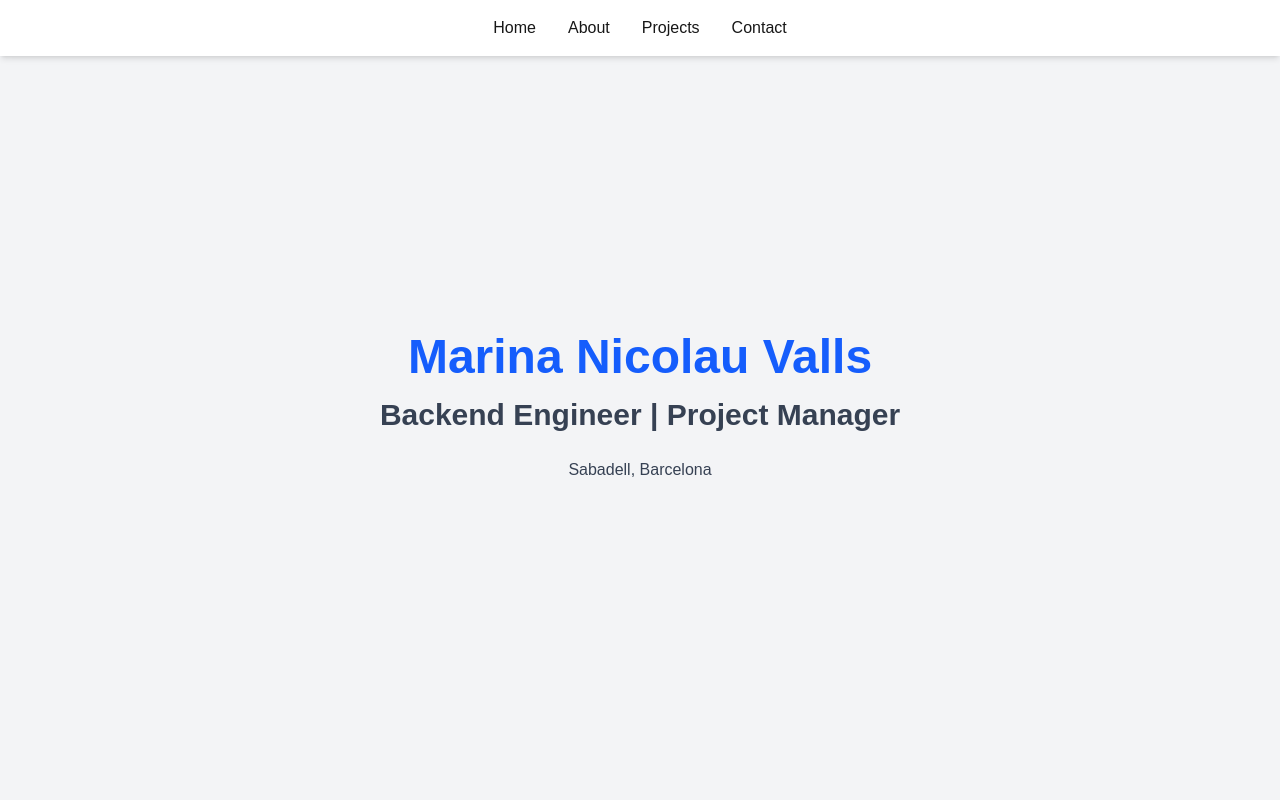
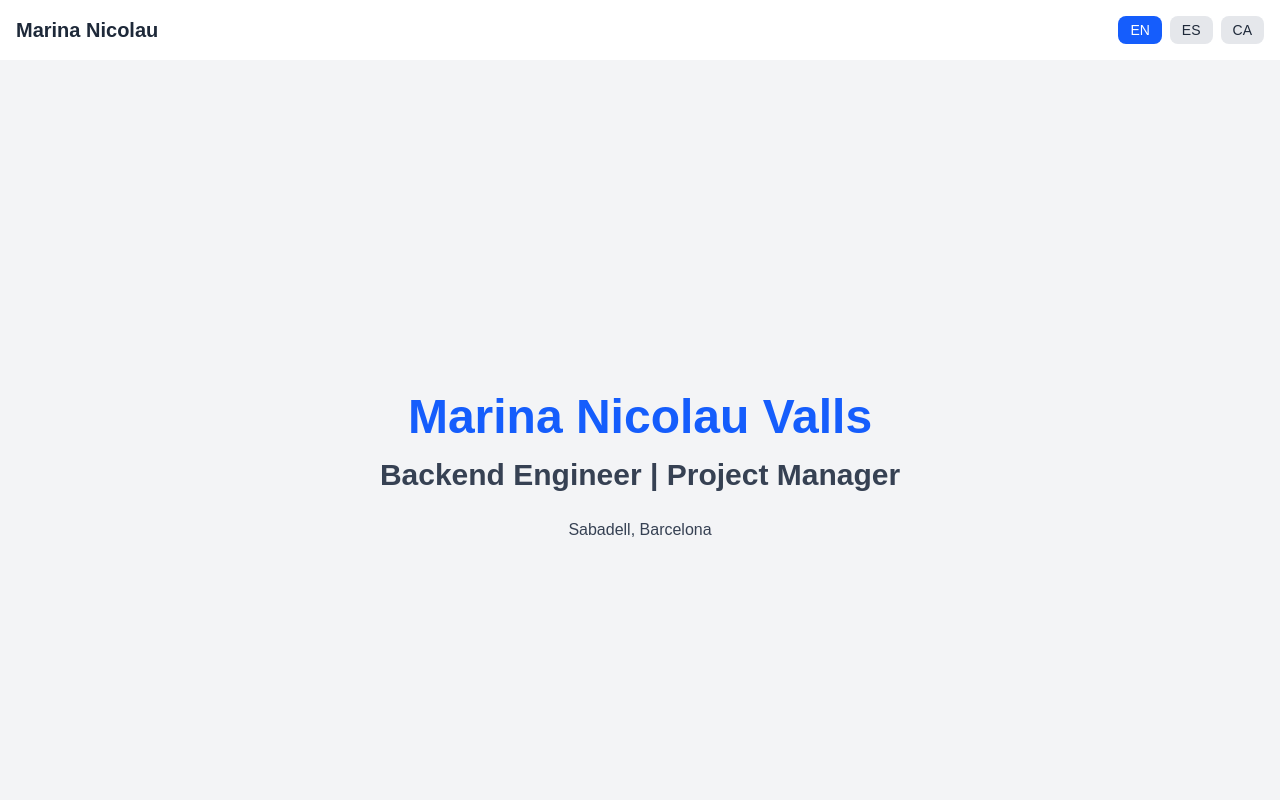
Before and after one commit to NicoMarina/portfolio_dev, a Next.js app in the folder frontend/: page / in a window 1280 px wide. Shown: the top 800 px of the page. Built offline with nearby package versions, Linux system fonts and the light colour scheme.

Commit message:
[FEATURE] (frontend) Implement AboutMe section with language selector and Under Construction page

```diff
--- a/frontend/next.config.mjs
+++ b/frontend/next.config.mjs
@@ -1,4 +1,14 @@
 /** @type {import('next').NextConfig} */
-const nextConfig = {};
+const nextConfig = {
+  async redirects() {
+    return [
+      {
+        source: "/",
+        destination: "/under-construction",
+        permanent: false,
+      },
+    ];
+  },
+};
 
 export default nextConfig;
--- a/frontend/src/app/globals.css
+++ b/frontend/src/app/globals.css
@@ -1,7 +1,6 @@
 /* globals.css */
 @import "tailwindcss";
 @import "tailwindcss/utilities";
-
 
 :root {
   --background: #ffffff;
@@ -46,7 +45,8 @@ p {
 }
 
 #about {
-  @apply bg-white;
+  @apply p-8 bg-white rounded-lg shadow-md max-w-6xl mx-auto;
+  font-size: 14px;
 }
 
 #projects {
--- a/frontend/src/app/layout.js
+++ b/frontend/src/app/layout.js
@@ -2,13 +2,14 @@
 import './globals.css';
 
 // Import Navbar and Footer components
-import Navbar from '../components/Navbar';
-import Footer from '../components/Footer';
+import { LanguageProvider } from "@/context/LanguageContext";
+import Navbar from '@/components/Navbar';
+import Footer from '@/components/Footer';
 
 // Metadata for the page (used by Next.js for head tags)
 export const metadata = {
   title: 'Marina Nicolau Portfolio',
-  description: 'Backend Engineer | Project Manager',
+  description: 'Backend Engineer',
 };
 
 // RootLayout component wraps the entire app
@@ -17,10 +18,12 @@ export default function RootLayout({ children }) {
   return (
     <html lang="en">
       <body className="bg-gray-50 text-gray-800 font-sans">
-        {/* Navbar displayed at the top of all pages */}
-        <Navbar />
-        {/* Dynamic page content injected here */}
-        {children}
+        <LanguageProvider>
+          {/* Navbar displayed at the top of all pages */}
+          <Navbar />
+          {/* Dynamic page content injected here */}
+          {children}
+        </LanguageProvider>
         {/* Footer displayed at the bottom of all pages */}
         <Footer />
       </body>
--- /dev/null
+++ b/frontend/src/app/under-construction/page.js
@@ -0,0 +1,34 @@
+"use client";
+
+import { useState } from "react";
+import AboutMe from "@/components/AboutMe";
+
+export default function UnderConstruction() {
+  const [lang, setLang] = useState("en");
+
+  return (
+    <main className="min-h-screen bg-gray-50 text-gray-800">
+      {/* Under Construction Notice */}
+      <div className="flex flex-col items-center justify-center py-20 px-4 text-center">
+        <h1 className="text-4xl font-bold mb-4">🚧 Portfolio under construction 🚧</h1>
+        {/* About Me section */}
+        <div className="py-8 px-4">
+          <AboutMe lang={lang} />
+        </div>
+        <p className="text-gray-600 max-w-xl">
+          While I build the portfolio, you can check the repository above.
+        </p>
+        <a
+          href="https://github.com/marinanicolau/portfolio_dev"
+          target="_blank"
+          rel="noopener noreferrer"
+          className="inline-block bg-blue-600 text-white px-6 py-3 rounded-xl shadow-md hover:bg-blue-700 transition-colors duration-300 mb-6"
+        >
+          View Portfolio Repo
+        </a>
+
+      </div>
+
+    </main>
+  );
+}
--- /dev/null
+++ b/frontend/src/components/AboutMe.js
@@ -0,0 +1,40 @@
+"use client";
+
+import { useState, useEffect } from "react";
+import { useLanguage } from "@/context/LanguageContext";
+
+export default function AboutMe() {
+  const { lang } = useLanguage();
+  const [content, setContent] = useState("Loading...");
+
+  useEffect(() => {
+    async function fetchContent() {
+      try {
+        const res = await fetch(
+          `${process.env.NEXT_PUBLIC_API_URL}/about?lang=${lang}`,
+          {
+            headers: {
+              "x-api-key": process.env.NEXT_PUBLIC_FRONTEND_API_KEY,
+            },
+          }
+        );
+        if (!res.ok) throw new Error("Error fetching content");
+        const data = await res.json();
+        setContent(data.content);
+      } catch (err) {
+        console.error(err);
+        setContent("Error loading content.");
+      }
+    }
+    fetchContent();
+  }, [lang]);
+
+  return (
+    <div id="about" className="">
+      <div
+        className="text-gray-800 max-w-none"
+        dangerouslySetInnerHTML={{ __html: content }}
+      />
+    </div>
+  );
+}
--- /dev/null
+++ b/frontend/src/components/LanguageSelector.js
@@ -0,0 +1,31 @@
+"use client";
+
+import { useLanguage } from "@/context/LanguageContext";
+
+export default function LanguageSelector() {
+  const { lang, setLang } = useLanguage();
+
+  const languages = [
+    { code: "en", label: "EN" },
+    { code: "es", label: "ES" },
+    { code: "ca", label: "CA" },
+  ];
+
+  return (
+    <div className="flex gap-2">
+      {languages.map((l) => (
+        <button
+          key={l.code}
+          onClick={() => setLang(l.code)}
+          className={`px-3 py-1 rounded-lg text-sm font-medium transition ${
+            lang === l.code
+              ? "bg-blue-600 text-white"
+              : "bg-gray-200 text-gray-800 hover:bg-gray-300"
+          }`}
+        >
+          {l.label}
+        </button>
+      ))}
+    </div>
+  );
+}
--- a/frontend/src/components/Navbar.js
+++ b/frontend/src/components/Navbar.js
@@ -1,20 +1,23 @@
-// Navbar component for navigating to sections of the SPA
+"use client";
+
+import Link from "next/link";
+import LanguageSelector from "./LanguageSelector";
+
 export default function Navbar() {
   return (
-    // Fixed navigation bar at the top of the page
-    <nav className="fixed top-0 left-0 w-full bg-white shadow-md p-4 flex justify-center space-x-8 z-50 transition-colors duration-500">
-      <a href="#hero" className="hover:text-blue-600 transition-colors duration-300">
-        Home
-      </a>
-      <a href="#about" className="hover:text-blue-600 transition-colors duration-300">
-        About
-      </a>
-      <a href="#projects" className="hover:text-blue-600 transition-colors duration-300">
-        Projects
-      </a>
-      <a href="#contact" className="hover:text-blue-600 transition-colors duration-300">
-        Contact
-      </a>
+    <nav className="w-full bg-white shadow-md p-4 flex justify-between items-center">
+      <Link href="/" className="text-xl font-bold text-gray-800">
+        Marina Nicolau
+      </Link>
+
+      {/* <div className="flex space-x-8">
+        <a href="#hero" className="hover:text-blue-600 transition-colors duration-300">Home</a>
+        <a href="#about" className="hover:text-blue-600 transition-colors duration-300">About</a>
+        <a href="#projects" className="hover:text-blue-600 transition-colors duration-300">Projects</a>
+        <a href="#contact" className="hover:text-blue-600 transition-colors duration-300">Contact</a>
+      </div> */}
+
+      <LanguageSelector />
     </nav>
   );
 }
--- /dev/null
+++ b/frontend/src/context/LanguageContext.js
@@ -0,0 +1,24 @@
+"use client";
+
+import { createContext, useContext, useState } from "react";
+
+const LanguageContext = createContext();
+
+export function LanguageProvider({ children }) {
+  const [lang, setLang] = useState("en");
+
+  return (
+    <LanguageContext.Provider value={{ lang, setLang }}>
+      {children}
+    </LanguageContext.Provider>
+  );
+}
+
+// Custom hook to consume the context
+export function useLanguage() {
+  const context = useContext(LanguageContext);
+  if (!context) {
+    throw new Error("useLanguage must be used within a LanguageProvider");
+  }
+  return context;
+}
```
